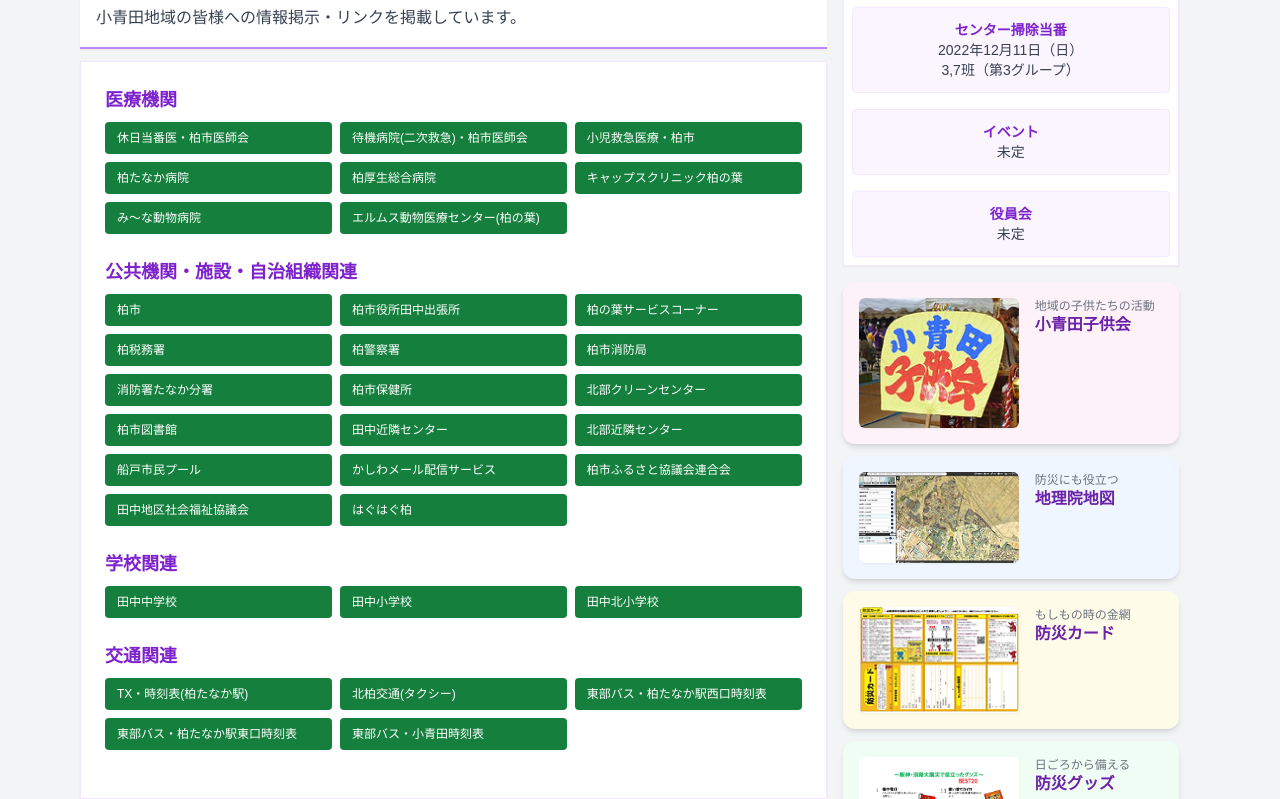
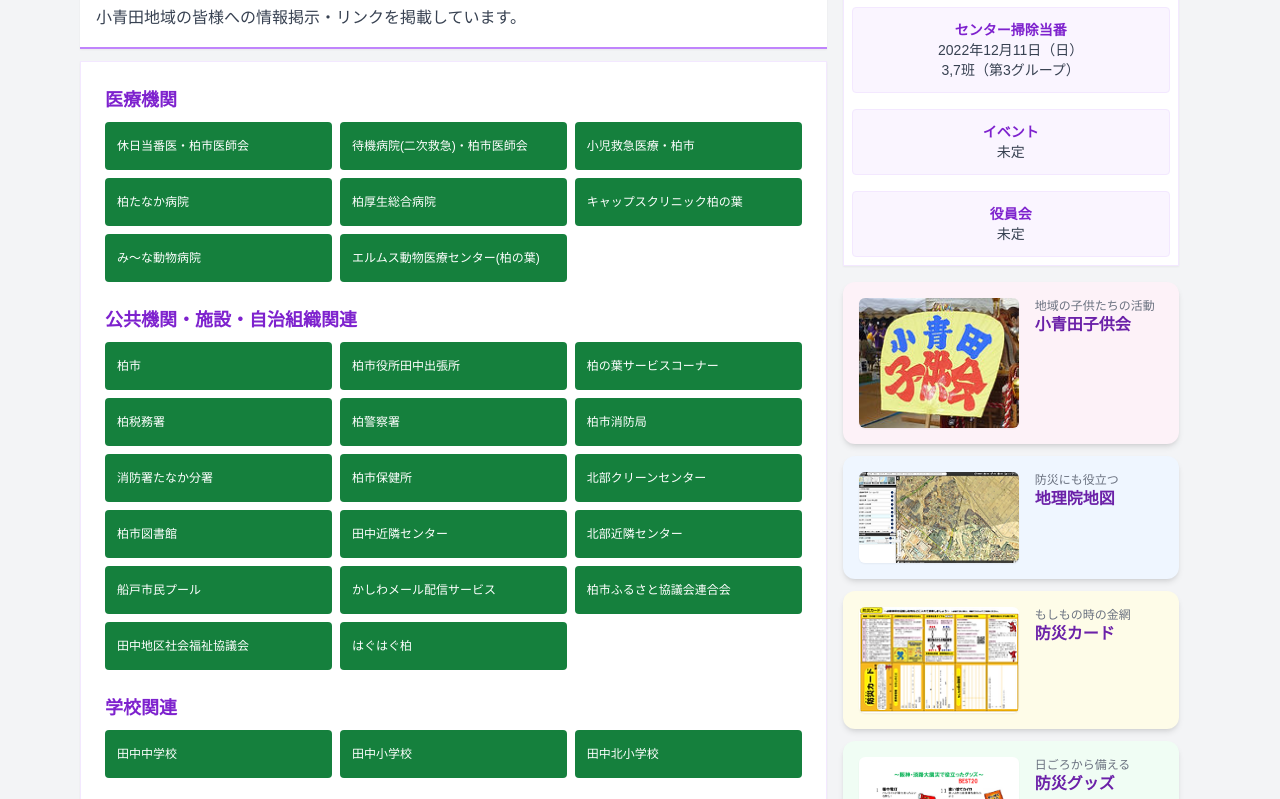
Before and after one commit to akito-cloud/koaota-kashiwa, a website: page link.html in a window 1280 px wide. Shown: the part 143-942 px from the top of the page. Drawn offline with Linux system fonts and the light colour scheme.

Commit message:
リンク集修正

```diff
--- a/link.html
+++ b/link.html
@@ -38,57 +38,57 @@
         <div class="mb-6">
           <h2 class="text-lg font-bold text-purple-700 mb-2">医療機関</h2>
           <div class="grid grid-cols-1 sm:grid-cols-2 md:grid-cols-3 gap-2 text-xs">
-            <a href="https://kashiwa-med.jp/?page_id=124" target="_blank" class="bg-green-700 text-white py-2 px-3 rounded hover:bg-green-800 transition">休日当番医・柏市医師会 </a>
-            <a href="https://kashiwa-med.jp/?page_id=120" target="_blank" class="bg-green-700 text-white py-2 px-3 rounded hover:bg-green-800 transition">待機病院(二次救急)・柏市医師会</a>
-            <a href="https://www.city.kashiwa.lg.jp/chiikiiryo/hokennenkin/kyuubyou/kyubyo/shonikyukyu.html" target="_blank" class="bg-green-700 text-white py-2 px-3 rounded hover:bg-green-800 transition">小児救急医療・柏市</a>
-            <a href="https://www.aoikai.jp/kashiwatanaka/" target="_blank" class="bg-green-700 text-white py-2 px-3 rounded hover:bg-green-800 transition">柏たなか病院</a>
-            <a href="https://www.kashiwakousei.or.jp/" target="_blank" class="bg-green-700 text-white py-2 px-3 rounded hover:bg-green-800 transition">柏厚生総合病院</a>
-            <a href="https://caps-clinic.jp/kashiwanoha/" target="_blank" class="bg-green-700 text-white py-2 px-3 rounded hover:bg-green-800 transition">キャップスクリニック柏の葉</a>
-            <a href="https://mi-na.info/" target="_blank" class="bg-green-700 text-white py-2 px-3 rounded hover:bg-green-800 transition">み～な動物病院</a>
-            <a href="https://eug.jp/kashiwanoha/" target="_blank" class="bg-green-700 text-white py-2 px-3 rounded hover:bg-green-800 transition">エルムス動物医療センター(柏の葉)</a>
+            <a href="https://kashiwa-med.jp/?page_id=124" target="_blank" class="bg-green-700 text-white py-4 px-3 rounded hover:bg-green-800 transition">休日当番医・柏市医師会 </a>
+            <a href="https://kashiwa-med.jp/?page_id=120" target="_blank" class="bg-green-700 text-white py-4 px-3 rounded hover:bg-green-800 transition">待機病院(二次救急)・柏市医師会</a>
+            <a href="https://www.city.kashiwa.lg.jp/chiikiiryo/hokennenkin/kyuubyou/kyubyo/shonikyukyu.html" target="_blank" class="bg-green-700 text-white py-4 px-3 rounded hover:bg-green-800 transition">小児救急医療・柏市</a>
+            <a href="https://www.aoikai.jp/kashiwatanaka/" target="_blank" class="bg-green-700 text-white py-4 px-3 rounded hover:bg-green-800 transition">柏たなか病院</a>
+            <a href="https://www.kashiwakousei.or.jp/" target="_blank" class="bg-green-700 text-white py-4 px-3 rounded hover:bg-green-800 transition">柏厚生総合病院</a>
+            <a href="https://caps-clinic.jp/kashiwanoha/" target="_blank" class="bg-green-700 text-white py-4 px-3 rounded hover:bg-green-800 transition">キャップスクリニック柏の葉</a>
+            <a href="https://mi-na.info/" target="_blank" class="bg-green-700 text-white py-4 px-3 rounded hover:bg-green-800 transition">み～な動物病院</a>
+            <a href="https://eug.jp/kashiwanoha/" target="_blank" class="bg-green-700 text-white py-4 px-3 rounded hover:bg-green-800 transition">エルムス動物医療センター(柏の葉)</a>
           </div>
         </div>
 
         <div class="mb-6">
           <h2 class="text-lg font-bold text-purple-700 mb-2">公共機関・施設・自治組織関連</h2>
           <div class="grid grid-cols-1 sm:grid-cols-2 md:grid-cols-3 gap-2 text-xs">
-            <a href="https://www.city.kashiwa.lg.jp/index.html" target="_blank" class="bg-green-700 text-white py-2 px-3 rounded hover:bg-green-800 transition">柏市</a>
-            <a href="https://www.city.kashiwa.lg.jp/facilities/cityhall/tanaka.html" target="_blank" class="bg-green-700 text-white py-2 px-3 rounded hover:bg-green-800 transition">柏市役所田中出張所</a>
-            <a href="https://www.city.kashiwa.lg.jp/facilities/cityhall/servicecorner.html" target="_blank" class="bg-green-700 text-white py-2 px-3 rounded hover:bg-green-800 transition">柏の葉サービスコーナー</a>
-            <a href="https://www.nta.go.jp/about/organization/tokyo/location/chiba/kashiwa/index.htm" target="_blank" class="bg-green-700 text-white py-2 px-3 rounded hover:bg-green-800 transition">柏税務署</a>
-            <a href="https://www.police.pref.chiba.jp/police_department/kashiwa/index.html" target="_blank" class="bg-green-700 text-white py-2 px-3 rounded hover:bg-green-800 transition">柏警察署</a>
-            <a href="https://www.city.kashiwa.lg.jp/kikakusomu/fdk/shobo/shozaichi/shozaichi.html" target="_blank" class="bg-green-700 text-white py-2 px-3 rounded hover:bg-green-800 transition">柏市消防局</a>
-            <a href="https://www.city.kashiwa.lg.jp/kikakusomu/fdk/shobo/shozaichi/shozaichi.html" target="_blank" class="bg-green-700 text-white py-2 px-3 rounded hover:bg-green-800 transition">消防署たなか分署</a>
-            <a href="https://www.city.kashiwa.lg.jp/shiseijoho/shisei/health_hospital/index.html" target="_blank" class="bg-green-700 text-white py-2 px-3 rounded hover:bg-green-800 transition">柏市保健所</a>
-            <a href="https://www.city.kashiwa.lg.jp/hokubuclean-c/shiseijoho/shisei/soshiki/seisokojo.html" target="_blank" class="bg-green-700 text-white py-2 px-3 rounded hover:bg-green-800 transition">北部クリーンセンター</a>
-            <a href="https://tosho.city.kashiwa.lg.jp/" target="_blank" class="bg-green-700 text-white py-2 px-3 rounded hover:bg-green-800 transition">柏市図書館</a>
-            <a href="https://www.city.kashiwa.lg.jp/facilities/cityhall/tanaka-kc.html" target="_blank" class="bg-green-700 text-white py-2 px-3 rounded hover:bg-green-800 transition">田中近隣センター</a>
-            <a href="https://www.city.kashiwa.lg.jp/facilities/cityhall/hokubu-kc.html" target="_blank" class="bg-green-700 text-white py-2 px-3 rounded hover:bg-green-800 transition">北部近隣センター</a>
-            <a href="https://www.city.kashiwa.lg.jp/facilities/sports_park/funato.html" target="_blank" class="bg-green-700 text-white py-2 px-3 rounded hover:bg-green-800 transition">船戸市民プール</a>
-            <a href="https://www.city.kashiwa.lg.jp/kohokocho/koho/tool/mail/index.html" target="_blank" class="bg-green-700 text-white py-2 px-3 rounded hover:bg-green-800 transition">かしわメール配信サービス</a>
-            <a href="https://sites.google.com/site/furukyo/" target="_blank" class="bg-green-700 text-white py-2 px-3 rounded hover:bg-green-800 transition">柏市ふるさと協議会連合会</a>
-            <a href="https://tnkshakyo.wixsite.com/tnkshakyo" target="_blank" class="bg-green-700 text-white py-2 px-3 rounded hover:bg-green-800 transition">田中地区社会福祉協議会</a>
-            <a href="https://www.city.kashiwa.lg.jp/haguhagu/index.html" target="_blank" class="bg-green-700 text-white py-2 px-3 rounded hover:bg-green-800 transition">はぐはぐ柏</a>
+            <a href="https://www.city.kashiwa.lg.jp/index.html" target="_blank" class="bg-green-700 text-white py-4 px-3 rounded hover:bg-green-800 transition">柏市</a>
+            <a href="https://www.city.kashiwa.lg.jp/facilities/cityhall/tanaka.html" target="_blank" class="bg-green-700 text-white py-4 px-3 rounded hover:bg-green-800 transition">柏市役所田中出張所</a>
+            <a href="https://www.city.kashiwa.lg.jp/facilities/cityhall/servicecorner.html" target="_blank" class="bg-green-700 text-white py-4 px-3 rounded hover:bg-green-800 transition">柏の葉サービスコーナー</a>
+            <a href="https://www.nta.go.jp/about/organization/tokyo/location/chiba/kashiwa/index.htm" target="_blank" class="bg-green-700 text-white py-4 px-3 rounded hover:bg-green-800 transition">柏税務署</a>
+            <a href="https://www.police.pref.chiba.jp/police_department/kashiwa/index.html" target="_blank" class="bg-green-700 text-white py-4 px-3 rounded hover:bg-green-800 transition">柏警察署</a>
+            <a href="https://www.city.kashiwa.lg.jp/kikakusomu/fdk/shobo/shozaichi/shozaichi.html" target="_blank" class="bg-green-700 text-white py-4 px-3 rounded hover:bg-green-800 transition">柏市消防局</a>
+            <a href="https://www.city.kashiwa.lg.jp/kikakusomu/fdk/shobo/shozaichi/shozaichi.html" target="_blank" class="bg-green-700 text-white py-4 px-3 rounded hover:bg-green-800 transition">消防署たなか分署</a>
+            <a href="https://www.city.kashiwa.lg.jp/shiseijoho/shisei/health_hospital/index.html" target="_blank" class="bg-green-700 text-white py-4 px-3 rounded hover:bg-green-800 transition">柏市保健所</a>
+            <a href="https://www.city.kashiwa.lg.jp/hokubuclean-c/shiseijoho/shisei/soshiki/seisokojo.html" target="_blank" class="bg-green-700 text-white py-4 px-3 rounded hover:bg-green-800 transition">北部クリーンセンター</a>
+            <a href="https://tosho.city.kashiwa.lg.jp/" target="_blank" class="bg-green-700 text-white py-4 px-3 rounded hover:bg-green-800 transition">柏市図書館</a>
+            <a href="https://www.city.kashiwa.lg.jp/facilities/cityhall/tanaka-kc.html" target="_blank" class="bg-green-700 text-white py-4 px-3 rounded hover:bg-green-800 transition">田中近隣センター</a>
+            <a href="https://www.city.kashiwa.lg.jp/facilities/cityhall/hokubu-kc.html" target="_blank" class="bg-green-700 text-white py-4 px-3 rounded hover:bg-green-800 transition">北部近隣センター</a>
+            <a href="https://www.city.kashiwa.lg.jp/facilities/sports_park/funato.html" target="_blank" class="bg-green-700 text-white py-4 px-3 rounded hover:bg-green-800 transition">船戸市民プール</a>
+            <a href="https://www.city.kashiwa.lg.jp/kohokocho/koho/tool/mail/index.html" target="_blank" class="bg-green-700 text-white py-4 px-3 rounded hover:bg-green-800 transition">かしわメール配信サービス</a>
+            <a href="https://sites.google.com/site/furukyo/" target="_blank" class="bg-green-700 text-white py-4 px-3 rounded hover:bg-green-800 transition">柏市ふるさと協議会連合会</a>
+            <a href="https://tnkshakyo.wixsite.com/tnkshakyo" target="_blank" class="bg-green-700 text-white py-4 px-3 rounded hover:bg-green-800 transition">田中地区社会福祉協議会</a>
+            <a href="https://www.city.kashiwa.lg.jp/haguhagu/index.html" target="_blank" class="bg-green-700 text-white py-4 px-3 rounded hover:bg-green-800 transition">はぐはぐ柏</a>
           </div>
         </div>
 
         <div class="mb-6">
           <h2 class="text-lg font-bold text-purple-700 mb-2">学校関連</h2>
           <div class="grid grid-cols-1 sm:grid-cols-2 md:grid-cols-3 gap-2 text-xs">
-            <a href="https://kashiwa.ed.jp/tanaka-j/" target="_blank" class="bg-green-700 text-white py-2 px-3 rounded hover:bg-green-800 transition">田中中学校</a>
-            <a href="https://kashiwa.ed.jp/tanaka-e/" target="_blank" class="bg-green-700 text-white py-2 px-3 rounded hover:bg-green-800 transition">田中小学校</a>
-            <a href="https://kashiwa.ed.jp/kita-e/" target="_blank" class="bg-green-700 text-white py-2 px-3 rounded hover:bg-green-800 transition">田中北小学校</a>
+            <a href="https://kashiwa.ed.jp/tanaka-j/" target="_blank" class="bg-green-700 text-white py-4 px-3 rounded hover:bg-green-800 transition">田中中学校</a>
+            <a href="https://kashiwa.ed.jp/tanaka-e/" target="_blank" class="bg-green-700 text-white py-4 px-3 rounded hover:bg-green-800 transition">田中小学校</a>
+            <a href="https://kashiwa.ed.jp/kita-e/" target="_blank" class="bg-green-700 text-white py-4 px-3 rounded hover:bg-green-800 transition">田中北小学校</a>
           </div>
         </div>
 
         <div class="mb-6">
           <h2 class="text-lg font-bold text-purple-700 mb-2">交通関連</h2>
           <div class="grid grid-cols-1 sm:grid-cols-2 md:grid-cols-3 gap-2 text-xs">
-            <a href="https://www.mir.co.jp/route_map/kashiwa-tanaka/" target="_blank" class="bg-green-700 text-white py-2 px-3 rounded hover:bg-green-800 transition">TX・時刻表(柏たなか駅)</a>
-            <a href="https://kita-kou.jp/" target="_blank" class="bg-green-700 text-white py-2 px-3 rounded hover:bg-green-800 transition">北柏交通(タクシー)</a>
-            <a href="https://transfer-cloud.navitime.biz/tobubus/courses?busstop=00311966" target="_blank" class="bg-green-700 text-white py-2 px-3 rounded hover:bg-green-800 transition">東部バス・柏たなか駅西口時刻表</a>
-            <a href="https://transfer-cloud.navitime.biz/tobubus/courses?busstop=00312120" target="_blank" class="bg-green-700 text-white py-2 px-3 rounded hover:bg-green-800 transition">東部バス・柏たなか駅東口時刻表</a>
-            <a href="https://transfer-cloud.navitime.biz/tobubus/courses?busstop=00311956" target="_blank" class="bg-green-700 text-white py-2 px-3 rounded hover:bg-green-800 transition">東部バス・小青田時刻表</a>
+            <a href="https://www.mir.co.jp/route_map/kashiwa-tanaka/" target="_blank" class="bg-green-700 text-white py-4 px-3 rounded hover:bg-green-800 transition">TX・時刻表(柏たなか駅)</a>
+            <a href="https://kita-kou.jp/" target="_blank" class="bg-green-700 text-white py-4 px-3 rounded hover:bg-green-800 transition">北柏交通(タクシー)</a>
+            <a href="https://transfer-cloud.navitime.biz/tobubus/courses?busstop=00311966" target="_blank" class="bg-green-700 text-white py-4 px-3 rounded hover:bg-green-800 transition">東部バス・柏たなか駅西口時刻表</a>
+            <a href="https://transfer-cloud.navitime.biz/tobubus/courses?busstop=00312120" target="_blank" class="bg-green-700 text-white py-4 px-3 rounded hover:bg-green-800 transition">東部バス・柏たなか駅東口時刻表</a>
+            <a href="https://transfer-cloud.navitime.biz/tobubus/courses?busstop=00311956" target="_blank" class="bg-green-700 text-white py-4 px-3 rounded hover:bg-green-800 transition">東部バス・小青田時刻表</a>
           </div>
         </div>
 
```
Also changed, not shown: output.css.
